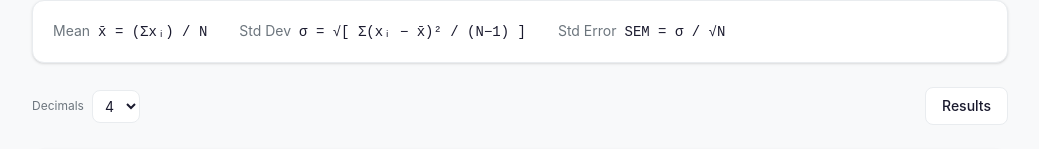
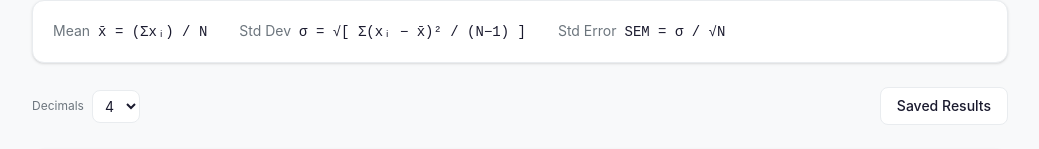
Before and after one commit to Thomaszhou22/science-stats, a React (Vite) app: page / in a window 1280 px wide. Shown: the part 127-276 px from the top of the page, without its empty margins (120-1159 px from the left). Built offline with nearby package versions, Linux system fonts and the light colour scheme.

Commit message:
feat: persist all input data across refresh + rename button to Saved Results
- Statistics: groups, values, units, digits saved to localStorage
- Solution Prep: reagents, total volume, digits saved to localStorage
- 'Results' button renamed to 'Saved Results'

```diff
--- a/src/components/SolutionTool.tsx
+++ b/src/components/SolutionTool.tsx
@@ -1,4 +1,4 @@
-import { useState, useRef } from 'react'
+import { useState, useRef, useEffect } from 'react'
 import { Card, Button, fmt } from './ui'
 
 interface Reagent {
@@ -50,10 +50,30 @@ function makePresets(): Reagent[] {
   return PRESETS.map((p) => ({ ...p, id: `r-rst-${++reagentCounter}`, volML: '' }))
 }
 
+function loadReagents(): Reagent[] {
+  try {
+    const raw = localStorage.getItem('science-solution-reagents')
+    if (raw) {
+      const parsed = JSON.parse(raw)
+      if (Array.isArray(parsed) && parsed.length > 0) return parsed
+    }
+  } catch {}
+  return makePresets()
+}
+function loadTotalInput(): string {
+  try { return localStorage.getItem('science-solution-total') || '' } catch { return '' }
+}
+function loadSolDigits(): number {
+  try {
+    const raw = localStorage.getItem('science-solution-digits')
+    return raw ? JSON.parse(raw) : 2
+  } catch { return 2 }
+}
+
 export default function SolutionTool() {
-  const [reagents, setReagents] = useState<Reagent[]>(makePresets())
-  const [totalInput, setTotalInput] = useState('')
-  const [digits, setDigits] = useState(2)
+  const [reagents, setReagents] = useState<Reagent[]>(loadReagents)
+  const [totalInput, setTotalInput] = useState(loadTotalInput)
+  const [digits, setDigits] = useState(loadSolDigits)
 
   const [fracDraft, setFracDraft] = useState<Record<string, string>>({})
   const [fracFocused, setFracFocused] = useState<string | null>(null)
@@ -62,6 +82,16 @@ export default function SolutionTool() {
 
   const [savedEntries, setSavedEntries] = useState<SavedSolutionEntry[]>(loadSolutionEntries)
   const [saveLabel, setSaveLabel] = useState('')
+
+  useEffect(() => {
+    localStorage.setItem('science-solution-reagents', JSON.stringify(reagents))
+  }, [reagents])
+  useEffect(() => {
+    localStorage.setItem('science-solution-total', totalInput)
+  }, [totalInput])
+  useEffect(() => {
+    localStorage.setItem('science-solution-digits', JSON.stringify(digits))
+  }, [digits])
 
   const lastEdit = useRef<'vol' | 'total' | 'fraction' | null>(null)
 
--- a/src/components/StatsTool.tsx
+++ b/src/components/StatsTool.tsx
@@ -1,4 +1,4 @@
-import { useState, useMemo } from 'react'
+import { useState, useMemo, useEffect } from 'react'
 import jsPDF from 'jspdf'
 import autoTable from 'jspdf-autotable'
 import { Card, Button, StatBox, fmt } from './ui'
@@ -71,13 +71,30 @@ function calcStats(values: number[]) {
   return { mean, std, sem, n }
 }
 
-export default function StatsTool() {
-  const [groups, setGroups] = useState<SampleGroup[]>([
+function loadGroups(): SampleGroup[] {
+  try {
+    const raw = localStorage.getItem('science-stats-groups')
+    if (raw) {
+      const parsed = JSON.parse(raw)
+      if (Array.isArray(parsed) && parsed.length > 0) return parsed
+    }
+  } catch {}
+  return [
     { id: 'g-init-1', name: 'Group 1', unit: 'mm', values: ['', '', '', '', ''] },
     { id: 'g-init-2', name: 'Group 2', unit: 'mm', values: ['', '', '', '', ''] },
     { id: 'g-init-3', name: 'Group 3', unit: 'mm', values: ['', '', '', '', ''] },
-  ])
-  const [digits, setDigits] = useState(4)
+  ]
+}
+function loadDigits(): number {
+  try {
+    const raw = localStorage.getItem('science-stats-digits')
+    return raw ? JSON.parse(raw) : 4
+  } catch { return 4 }
+}
+
+export default function StatsTool() {
+  const [groups, setGroups] = useState<SampleGroup[]>(loadGroups)
+  const [digits, setDigits] = useState(loadDigits)
 
   // Saved results & labels
   const [results, setResults] = useState<SavedResult[]>(loadResults)
@@ -104,6 +121,13 @@ export default function StatsTool() {
     if (allMeans.length === 0) return null
     return calcStats(allMeans)
   }, [computed])
+
+  useEffect(() => {
+    localStorage.setItem('science-stats-groups', JSON.stringify(groups))
+  }, [groups])
+  useEffect(() => {
+    localStorage.setItem('science-stats-digits', JSON.stringify(digits))
+  }, [digits])
 
   // ── Group handlers ──────────────────────────────
 
@@ -401,7 +425,7 @@ export default function StatsTool() {
           onClick={() => setShowResults(true)}
           className="relative"
         >
-          Results
+          Saved Results
           {results.length > 0 && (
             <span className="ml-1.5 inline-flex items-center justify-center min-w-[18px] h-[18px] px-1 text-[10px] font-bold rounded-full bg-[var(--color-accent)] text-white">
               {results.length}
```
